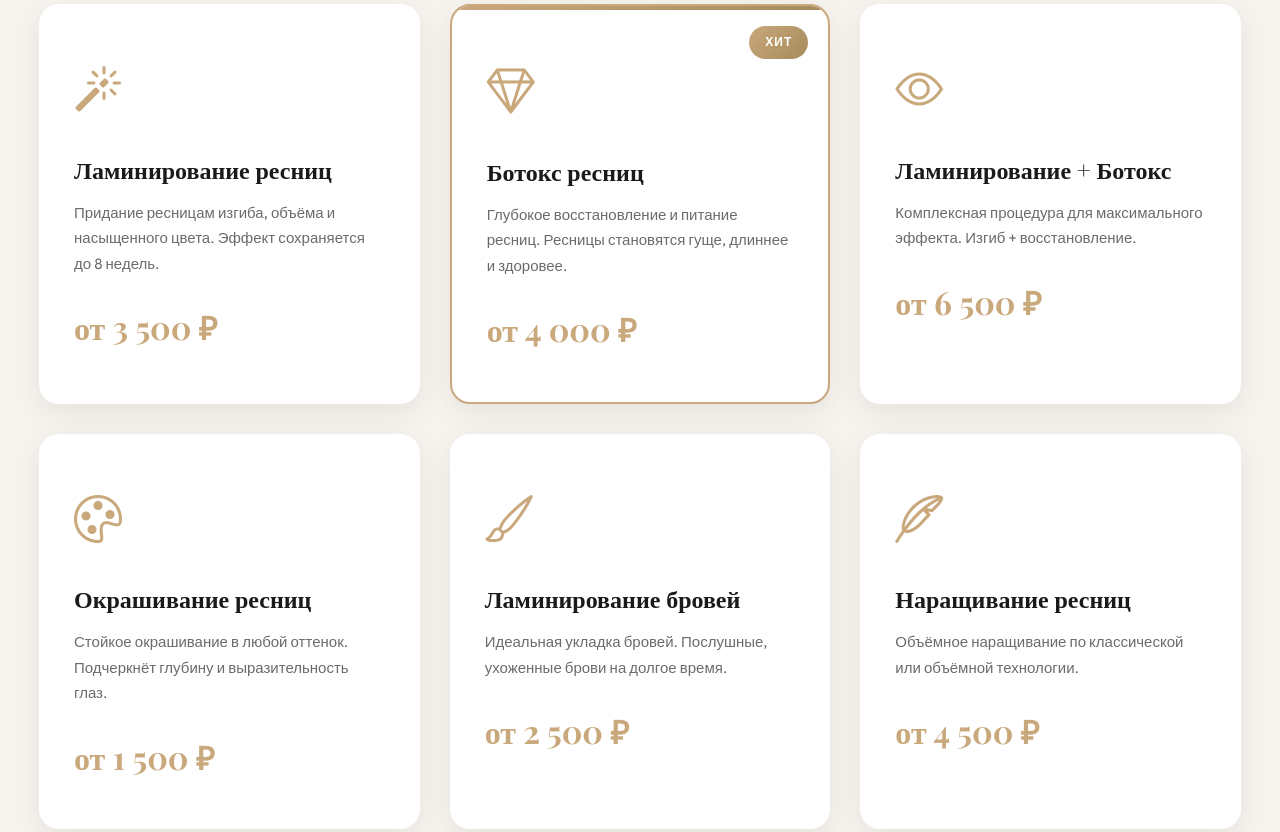
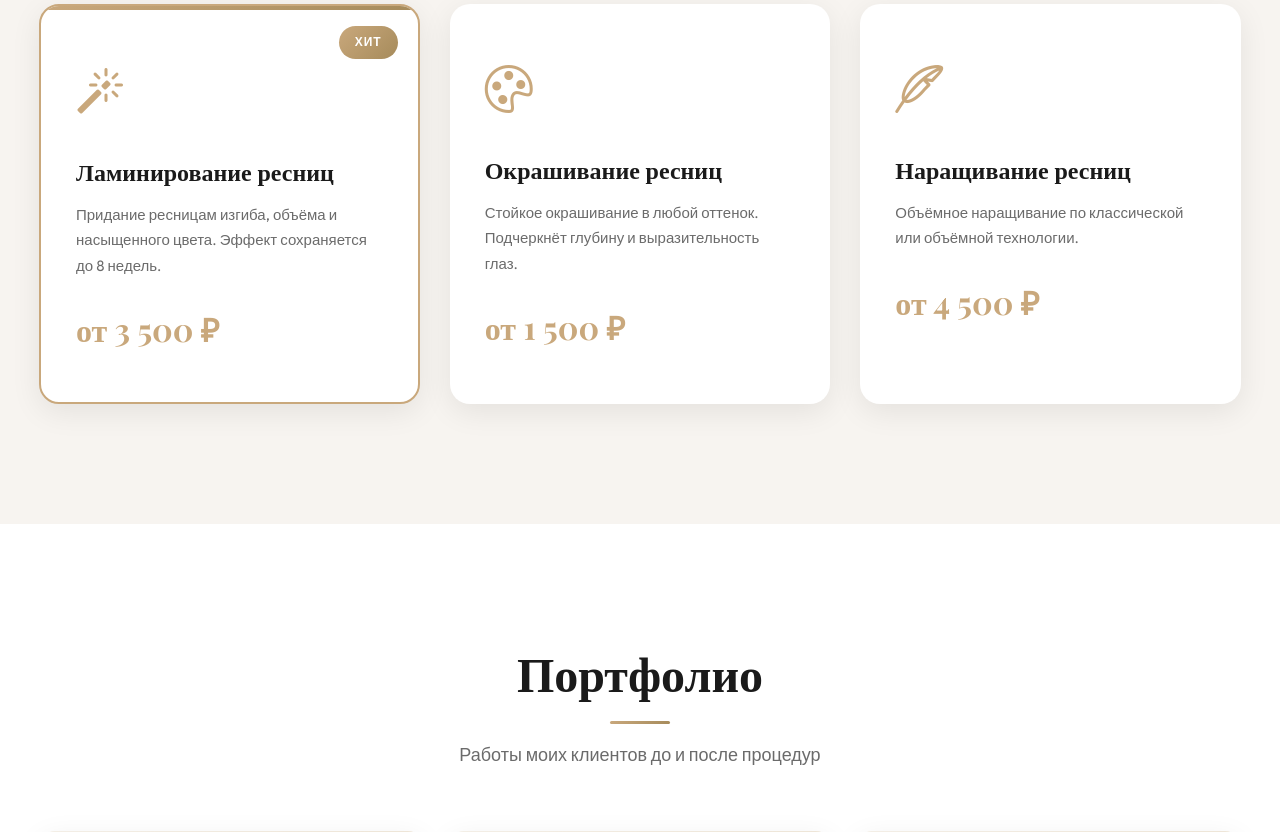
Before and after one commit to soulless123321/lash-master, a website: page index.html in a window 1280 px wide. Shown: the part 2016-2848 px from the top of the page. Drawn offline with nearby package versions, Linux system fonts and the light colour scheme.

Commit message:
feat: убрать ботокс и брови из списка услуг

```diff
--- a/index.html
+++ b/index.html
@@ -89,36 +89,18 @@
             <h2 class="section-title center">Услуги и цены</h2>
             <p class="section-subtitle center">Профессиональные процедуры для красоты ваших ресниц</p>
             <div class="services-grid">
-                <div class="service-card">
+                <div class="service-card featured">
+                    <div class="service-badge">Хит</div>
                     <div class="service-icon"><i class="bi bi-magic"></i></div>
                     <h3 class="service-title">Ламинирование ресниц</h3>
                     <p class="service-desc">Придание ресницам изгиба, объёма и насыщенного цвета. Эффект сохраняется до 8 недель.</p>
                     <div class="service-price">от 3 500 ₽</div>
-                </div>
-                <div class="service-card featured">
-                    <div class="service-badge">Хит</div>
-                    <div class="service-icon"><i class="bi bi-gem"></i></div>
-                    <h3 class="service-title">Ботокс ресниц</h3>
-                    <p class="service-desc">Глубокое восстановление и питание ресниц. Ресницы становятся гуще, длиннее и здоровее.</p>
-                    <div class="service-price">от 4 000 ₽</div>
-                </div>
-                <div class="service-card">
-                    <div class="service-icon"><i class="bi bi-eye"></i></div>
-                    <h3 class="service-title">Ламинирование + Ботокс</h3>
-                    <p class="service-desc">Комплексная процедура для максимального эффекта. Изгиб + восстановление.</p>
-                    <div class="service-price">от 6 500 ₽</div>
                 </div>
                 <div class="service-card">
                     <div class="service-icon"><i class="bi bi-palette"></i></div>
                     <h3 class="service-title">Окрашивание ресниц</h3>
                     <p class="service-desc">Стойкое окрашивание в любой оттенок. Подчеркнёт глубину и выразительность глаз.</p>
                     <div class="service-price">от 1 500 ₽</div>
-                </div>
-                <div class="service-card">
-                    <div class="service-icon"><i class="bi bi-brush"></i></div>
-                    <h3 class="service-title">Ламинирование бровей</h3>
-                    <p class="service-desc">Идеальная укладка бровей. Послушные, ухоженные брови на долгое время.</p>
-                    <div class="service-price">от 2 500 ₽</div>
                 </div>
                 <div class="service-card">
                     <div class="service-icon"><i class="bi bi-feather"></i></div>
@@ -306,9 +288,8 @@
                                 <div class="contact-label">Авито</div>
                                 <a href="https://www.avito.ru/ваш-профиль" target="_blank" class="contact-link">Мои услуги на Авито</a>
                             </div>
-                        </div>
-                        </div>
                     </div>
+                </div>
                 </div>
                 <div class="contacts-form">
                     <form id="bookingForm" class="form">
@@ -322,10 +303,7 @@
                             <select name="service" required>
                                 <option value="">Выберите услугу</option>
                                 <option value="lamination">Ламинирование ресниц</option>
-                                <option value="botox">Ботокс ресниц</option>
-                                <option value="lamination-botox">Ламинирование + Ботокс</option>
                                 <option value="coloring">Окрашивание ресниц</option>
-                                <option value="brows">Ламинирование бровей</option>
                                 <option value="extension">Наращивание ресниц</option>
                             </select>
                         </div>
```
Also changed, not shown: admin.html (+0 -6 lines).
